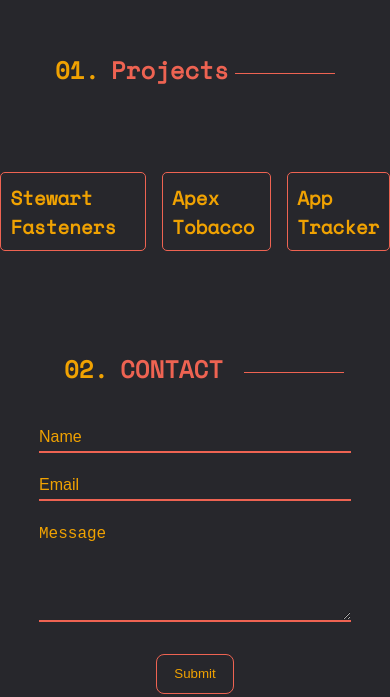
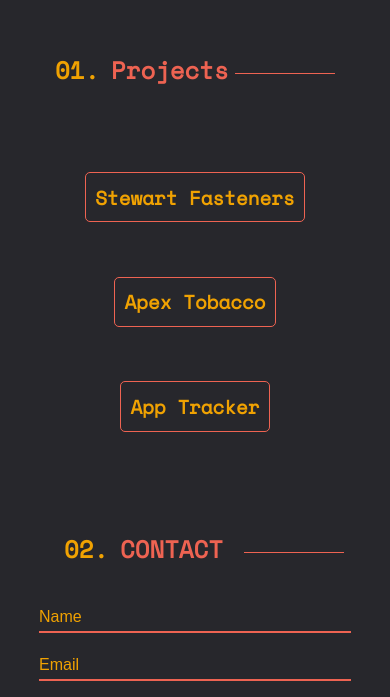
Before and after one commit to GeoffKellyNC/portfolio, a React (Create React App) app: page / in a window 390 px wide. Shown: the part 829-1526 px from the top of the page. Built offline with nearby package versions, Linux system fonts and the light colour scheme.

Commit message:
fixed mobile styling for new project layout

```diff
--- a/src/components/Projects.js
+++ b/src/components/Projects.js
@@ -115,6 +115,11 @@
             width: 100px;
         }
 
+        .project-nav-container {
+            flex-direction: column;
+            gap: 1em;
+        }
+
     }
 
 
```
